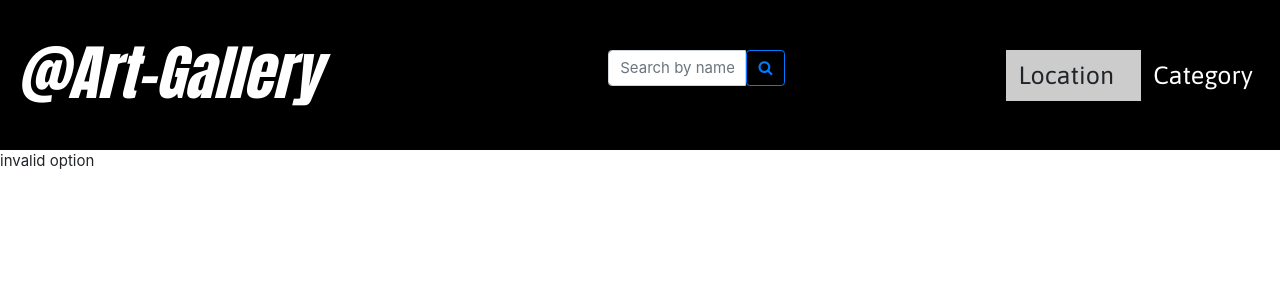
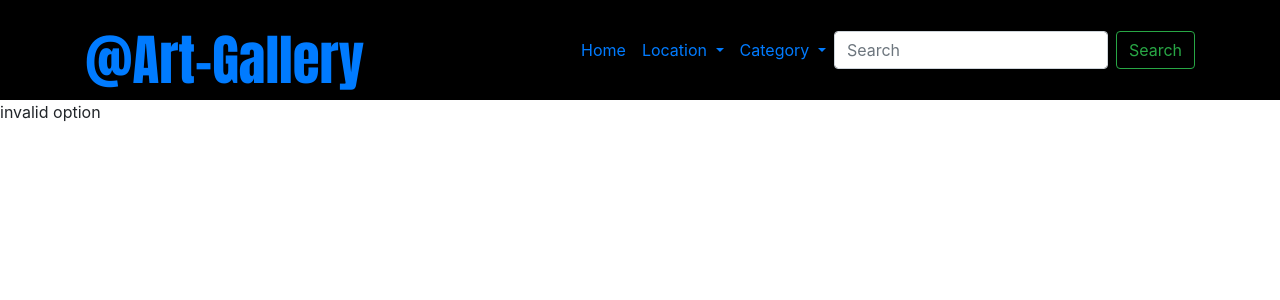
Before and after one commit to Nyagah-Tech/my-gallery, a Django app: template myArt/templates/display-images/image.html in a window 1280 px wide. Shown: the top 300 px of the page. Run offline with Django 3.2, Linux system fonts and the light colour scheme; the template is opened without the code that fills it, so the values that code supplies are empty; some libraries are stand-ins or nearby versions.

Commit message:
final styling changes

```diff
--- a/myArt/templates/display-images/base.html
+++ b/myArt/templates/display-images/base.html
@@ -3,25 +3,34 @@
 
 <!DOCTYPE html>
 <html lang="en">
+
 <head>
 
     <meta charset="UTF-8">
     <meta name="viewport" content="width=device-width, initial-scale=1.0">
     <meta http-equiv="X-UA-Compatible" content="ie=edge">
     <link href="https://fonts.googleapis.com/css?family=Fugaz+One&display=swap" rel="stylesheet">
+    <link rel="stylesheet" href="https://stackpath.bootstrapcdn.com/bootstrap/4.4.1/css/bootstrap.min.css">
     {% if title %}
     <title>{{title}}</title>
     {% else %}
     <title>gallery area</title>
     {% endif %}
+    <link rel="stylesheet" href="https://cdnjs.cloudflare.com/ajax/libs/animate.css/3.7.2/animate.css">
 </head>
+
 <body>
     {% include "navbar.html"%}
     {% block content %}
     {% endblock %}
     {% block scripts %}
-        <script src="https://ajax.googleapis.com/ajax/libs/jquery/3.2.1/jquery.min.js"></script>
+    <script src="https://ajax.googleapis.com/ajax/libs/jquery/3.2.1/jquery.min.js"></script>
+    <script src="https://cdnjs.cloudflare.com/ajax/libs/wow/1.1.2/wow.min.js"></script>
+    <script>
+        new WOW().init();
+    </script>
     {% bootstrap_javascript %}
     {% endblock %}
 </body>
+
 </html>
--- a/myArt/templates/display-images/image.html
+++ b/myArt/templates/display-images/image.html
@@ -3,11 +3,11 @@
 {% if image %}
 {% for img in image %}
 <div class="container">
-    <div class="card-columns" >
+    <div class="card" >
         <h2>{{img.name}}</h2>
 
             <center>
-                <img src="{{img.picture.url}}" alt="" data-target="#extraModal{{image.id}}" data-toggle="modal" width="200px" height="350px">
+                <img src="{{img.picture.url}}" alt="" data-target="#extraModal{{image.id}}" data-toggle="modal" width="500px" height="650px">
             </center>
             <div class="description text-center" style="margin-top: 20px;">
                 <p><b>Category: </b>{{img.category}}</p>
--- a/myArt/templates/display-images/search.html
+++ b/myArt/templates/display-images/search.html
@@ -74,7 +74,7 @@
                             <div class="col-md-6">
                                 <button class="btn button">copy image url</button>
                                 <p><a
-                                        href="http://127.0.0.1:8000{{image.picture.url}}">http://127.0.0.1:8000/{{image.picture.url}}</a>
+                                        href="https://danart.herokuapp.com/{{image.picture.url}}">http://127.0.0.1:8000/{{image.picture.url}}</a>
                                 </p>
                             </div>
                         </div>
--- a/myArt/templates/navbar.html
+++ b/myArt/templates/navbar.html
@@ -5,68 +5,62 @@
 <meta name="viewport" content="width=device-width, initial-scale=1">
 <link href="https://fonts.googleapis.com/css?family=Anton&display=swap" rel="stylesheet">
 <link href="https://fonts.googleapis.com/css?family=Asap&display=swap" rel="stylesheet">
-<link rel="stylesheet" href="https://www.w3schools.com/w3css/4/w3.css">
-<link href="https://stackpath.bootstrapcdn.com/bootstrap/4.4.0/css/bootstrap.min.css" rel="stylesheet"
-  integrity="sha384-SI27wrMjH3ZZ89r4o+fGIJtnzkAnFs3E4qz9DIYioCQ5l9Rd/7UAa8DHcaL8jkWt" crossorigin="anonymous">
+<link href="https://stackpath.bootstrapcdn.com/bootstrap/4.4.0/css/bootstrap.min.css" rel="stylesheet">
 <link rel="stylesheet" href="https://cdnjs.cloudflare.com/ajax/libs/font-awesome/4.7.0/css/font-awesome.css">
+
 <link rel="stylesheet" href="{% static 'css/navbar.css' %}">
 
 <body>
 
-  <div class="nav">
-    <div class="w3-bar " style="height: 150px;">
-      <a href="{% url 'landingPage'  %}" class="w3-bar-item btn" id="logo" style="color:  white !important;"><i>@Art-Gallery</i></a>
-      <div id="nav_down" style="margin-top: 50px;"></div>
+  <nav class="navbar navbar-expand-lg" id="nav">
+    <div class="container">
+      <a class="navbar-brand" href="/" id="logo">@Art-Gallery</a>
+      <button class="navbar-toggler" type="button" data-toggle="collapse" data-target="#navbarSupportedContent"
+        aria-controls="navbarSupportedContent" aria-expanded="false" aria-label="Toggle navigation">
+        <span class="navbar-toggler-icon"></span>
+      </button>
 
-      <div style="float: right !important;" >
+      <div class="collapse navbar-collapse" id="navbarSupportedContent">
+        <ul class="navbar-nav ml-auto">
+          <li class="nav-item active">
+            <a class="nav-link" href="/">Home <span class="sr-only">(current)</span></a>
+          </li>
+          <li class="nav-item dropdown">
+            <a class="nav-link dropdown-toggle" href="#" id="navbarDropdown" role="button" data-toggle="dropdown"
+              aria-haspopup="true" aria-expanded="false">
+              Location
+            </a>
+            <div class="dropdown-menu" aria-labelledby="navbarDropdown">
+              {% for loca in locations %}
+              <a class="dropdown-item" href="{% url 'location' loca.id %}">{{loca.location}}</a>
+              {% endfor %}
 
-        <div class="w3-dropdown-hover" style="color: white !important;">
-          <button class="btn" id="item">Location</button>
-          <div class="w3-dropdown-content w3-bar-block w3-card-4" style="color: white !important;" id="card-down">
-            {% for loca in locations %}
-            <a href="{% url 'location' loca.id %}" class="w3-bar-item  btn " id="item" style="color: white !important;">{{ loca.location}}</a>
-            {% empty %}
-            <a href="#" class="w3-bar-item  btn " id="item">no locations</a>
-            {% endfor %}
-          </div>
-        </div>
-        <div class="w3-dropdown-hover" style="color: white !important;">
-          <button class="btn" id="item" style="color: white !important;">Category</button>
-          <div class="w3-dropdown-content w3-bar-block w3-card-4" id="card-down" style="color: white !important;">
-            {% for cata in category %}
-            <a href="{% url 'category' cata.id %}"  class="w3-bar-item  btn " id="item"> <span style="color: white !important;"> {{cata.category}}</span> </a>
-            {% empty %}
-            <a href="#" class="w3-bar-item  btn " id="item">no categories</a>
-            {% endfor %}
-          </div>
-        </div>
+            </div>
+          </li>
+          <li class="nav-item dropdown">
+            <a class="nav-link dropdown-toggle" href="#" id="navbarDropdown" role="button" data-toggle="dropdown"
+              aria-haspopup="true" aria-expanded="false">
+              Category
+            </a>
+            <div class="dropdown-menu" aria-labelledby="navbarDropdown">
+              {% for cata in category %}
+              <a class="dropdown-item" href="{% url 'category' cata.id %}"> {{cata.category}}</a>
+              {% endfor %}
 
 
-      </div>
-      <div class="container">
-        <div class="row">
-          <div class="col-md-4"></div>
-          <div class="col-md-4">
-            <form class="navbar-form" role="search" action="{% url 'results' %}">
 
-              <div class="input-group">
-                <input type="text" class="form-control" placeholder="Search by name" name="image">
-                <div class="input-group-btn">
-                  <button class="btn btn-outline-primary" type="submit"><i class="fa fa-search" aria-hidden="true"></i>
-                  </button>
-                </div>
-              </div>
+            </div>
+          </li>
 
-            </form>
-          </div>
-          <div class="col-md-4"></div>
-        </div>
+
+        </ul>
+        <form class="form-inline my-2 my-lg-0" action="{% url 'results' %}">
+          <input class="form-control mr-sm-2" name="image" type="search" placeholder="Search" aria-label="Search">
+          <button class="btn btn-outline-success my-2 my-sm-0" type="submit">Search</button>
+        </form>
       </div>
     </div>
-
-
-  </div>
-  </div>
+  </nav>
 
 </body>
 
--- a/static/css/navbar.css
+++ b/static/css/navbar.css
@@ -1,11 +1,12 @@
-.nav{
+#nav{
     background-color: black;
     color:white !important;
+    height: 100px;
 
   }
   #logo{
     font-family: 'Anton', sans-serif;
-    font-size: 60px;
+    font-size: 55px;
     margin-right: 50px;
     margin-top: 20px;
   }
```
Also changed, not shown: myArt/templates/display-images/category.html (+5 -6 lines), myArt/templates/display-images/landing.html (+79 -40 lines), myArt/templates/display-images/location.html (+6 -5 lines), media/images/food1.jpeg (added), media/images/food2.jpeg (added), media/images/food3.jpeg (added), media/images/image2.jpg (added), media/images/jamaica1.jpeg (added), media/images/jamaica3.jpeg (added), media/images/jamica2.jpeg (added), media/images/sport1.jpeg (added), media/images/sport3.jpeg (added).
